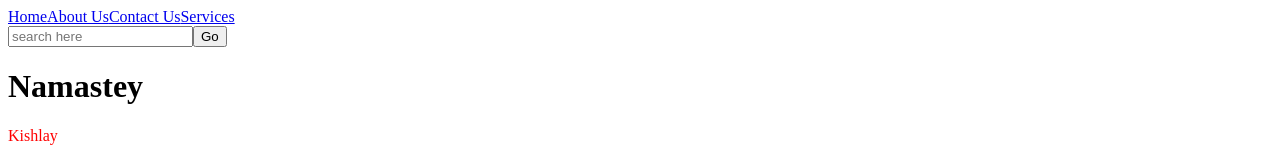
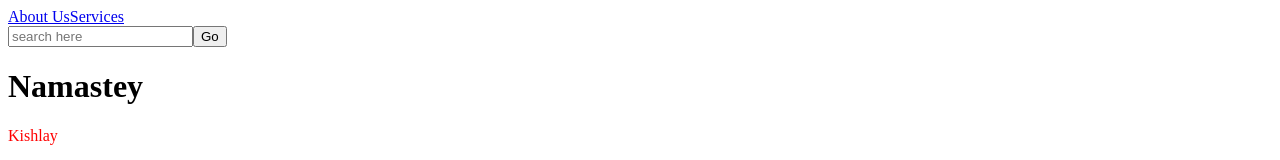
Before and after one commit to KISHLAY568/INT-252, a React (Create React App) app in the folder firstapp/: page / in a window 1280 px wide. Shown: the top 160 px of the page. Built offline with nearby package versions, Linux system fonts and the light colour scheme.

Commit message:
first commit

```diff
--- a/firstapp/src/Navigation.js
+++ b/firstapp/src/Navigation.js
@@ -1,16 +1,16 @@
 import React from "react";
-
-function Navigation() {
+import PropTypes from "prop-types";
+function Navigation(props) {
   return (
     <nav class="nav">
       <span>
-        <a href="#home">Home</a>
+        <a href="#home">{props.title}</a>
       </span>
       <span>
         <a href="#about">About Us</a>
       </span>
       <span>
-        <a href="#contact">Contact Us</a>
+        <a href="#contact">{props.type}</a>
       </span>
       <span>
         <a href="#service">Services</a>
```
